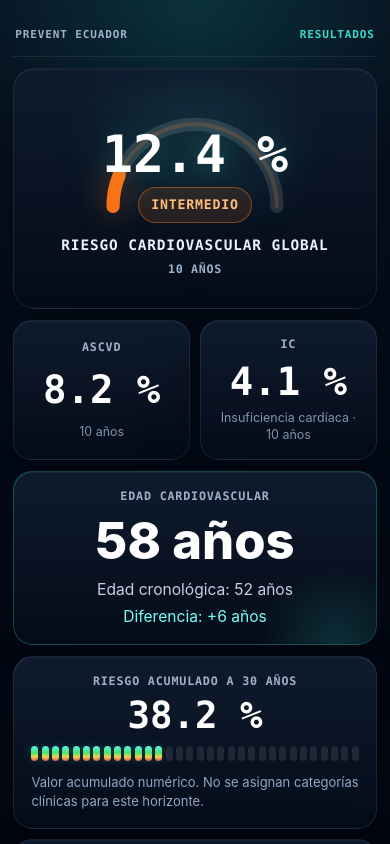
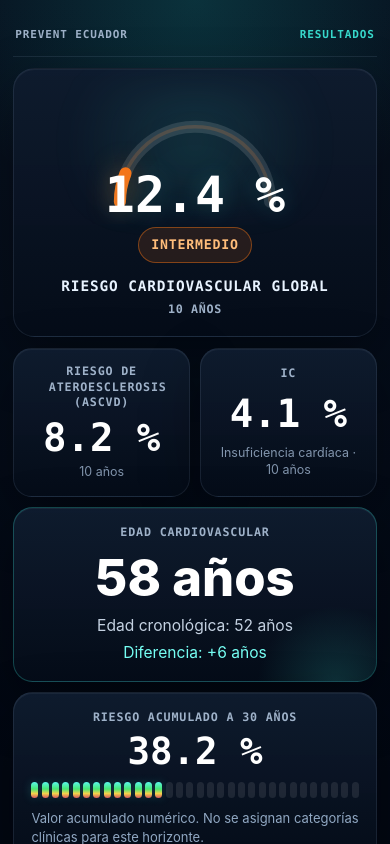
Before and after one commit to davidguzman1991/prevent-ecuador, a Next.js app in the folder frontend/: page /mobile-results-preview in a window 390 px wide. Shown: the top 844 px of the page. Built offline with nearby package versions, Linux system fonts and the light colour scheme; no server answers.

Commit message:
estetica version mobil sobre version 5

```diff
--- a/frontend/src/components/mobile/results/MobileResultsDashboardV4.module.css
+++ b/frontend/src/components/mobile/results/MobileResultsDashboardV4.module.css
@@ -69,9 +69,9 @@
 
 .heroCard {
   position: relative;
-  min-height: clamp(226px, 62vw, 268px);
+  min-height: clamp(238px, 64vw, 278px);
   display: grid;
-  place-items: center;
+  place-items: start center;
   overflow: hidden;
   padding: clamp(16px, 4.5vw, 20px);
   border-radius: clamp(18px, 5.5vw, 24px);
@@ -91,12 +91,12 @@
   --risk-color: #38d9cc;
   --risk-glow: rgba(56, 217, 204, 0.48);
   position: absolute;
-  top: clamp(12px, 3.5vw, 16px);
+  top: clamp(18px, 5vw, 24px);
   left: 50%;
   transform: translateX(-50%);
   display: grid;
   place-items: center;
-  width: min(72vw, 238px);
+  width: min(66vw, 218px);
   max-width: 100%;
   overflow: hidden;
 }
@@ -167,14 +167,14 @@
   display: grid;
   place-items: center;
   max-width: 100%;
-  margin-top: clamp(26px, 8vw, 38px);
+  margin-top: clamp(78px, 22vw, 98px);
   text-align: center;
 }
 
 .heroValue {
   color: #ffffff;
   font-family: "Geist Mono", "SFMono-Regular", Consolas, monospace;
-  font-size: clamp(45px, 13.2vw, 58px);
+  font-size: clamp(44px, 12.8vw, 56px);
   font-weight: 900;
   line-height: 0.95;
   letter-spacing: 0;
@@ -273,6 +273,10 @@
   letter-spacing: 0.07em;
   line-height: 1.35;
   text-transform: uppercase;
+}
+
+.secondaryCard span {
+  max-width: 15ch;
 }
 
 .secondaryCard strong {
--- a/frontend/src/components/mobile/results/MobileResultsDashboardV4.tsx
+++ b/frontend/src/components/mobile/results/MobileResultsDashboardV4.tsx
@@ -138,7 +138,7 @@ export default function MobileResultsDashboardV4({
 
         <section className={styles.secondaryGrid} aria-label="Riesgos clínicos complementarios">
           <article className={styles.secondaryCard}>
-            <span>ASCVD</span>
+            <span>Riesgo de ateroesclerosis (ASCVD)</span>
             <strong>{formatPercent(ascvd10)}</strong>
             <small>10 años</small>
           </article>
```
